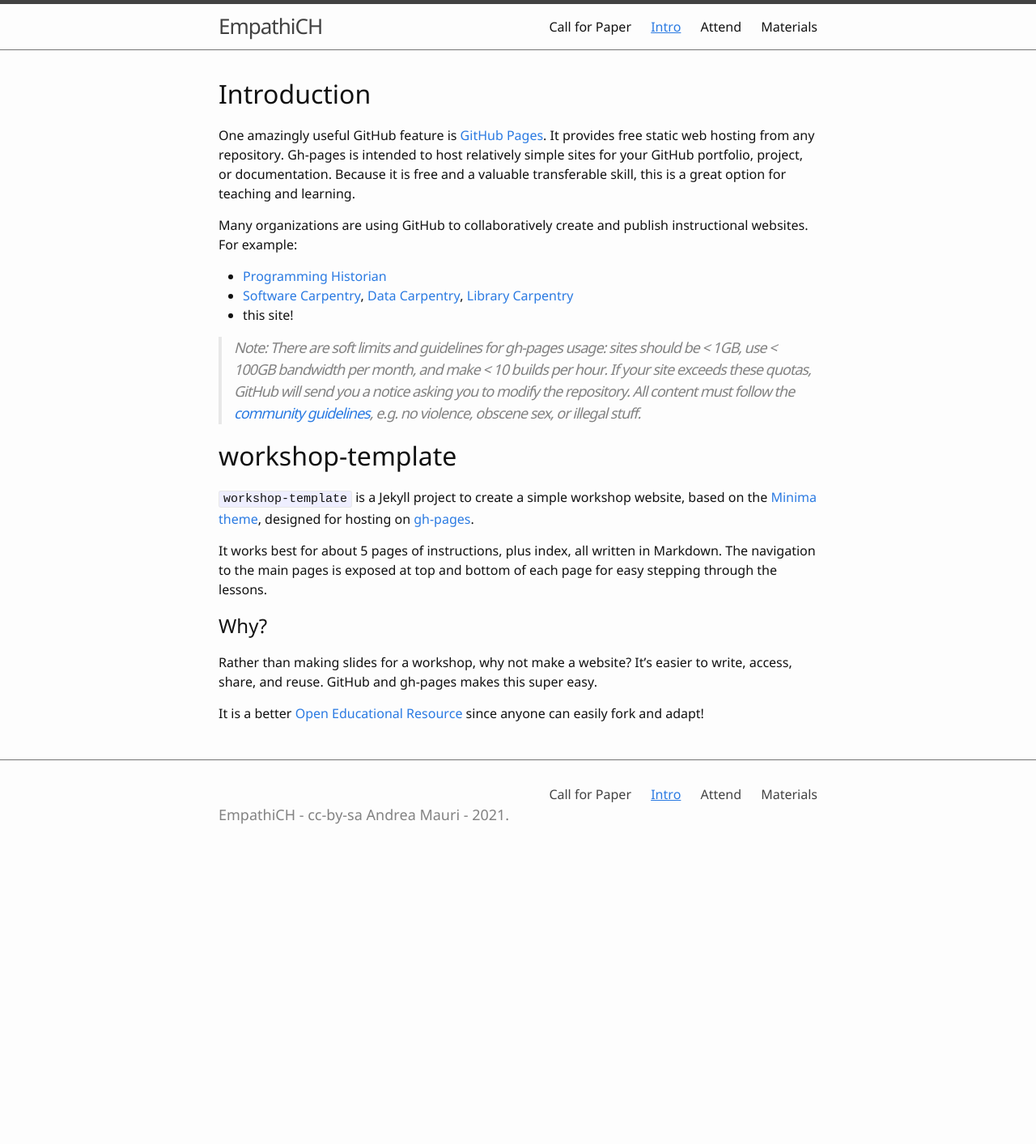
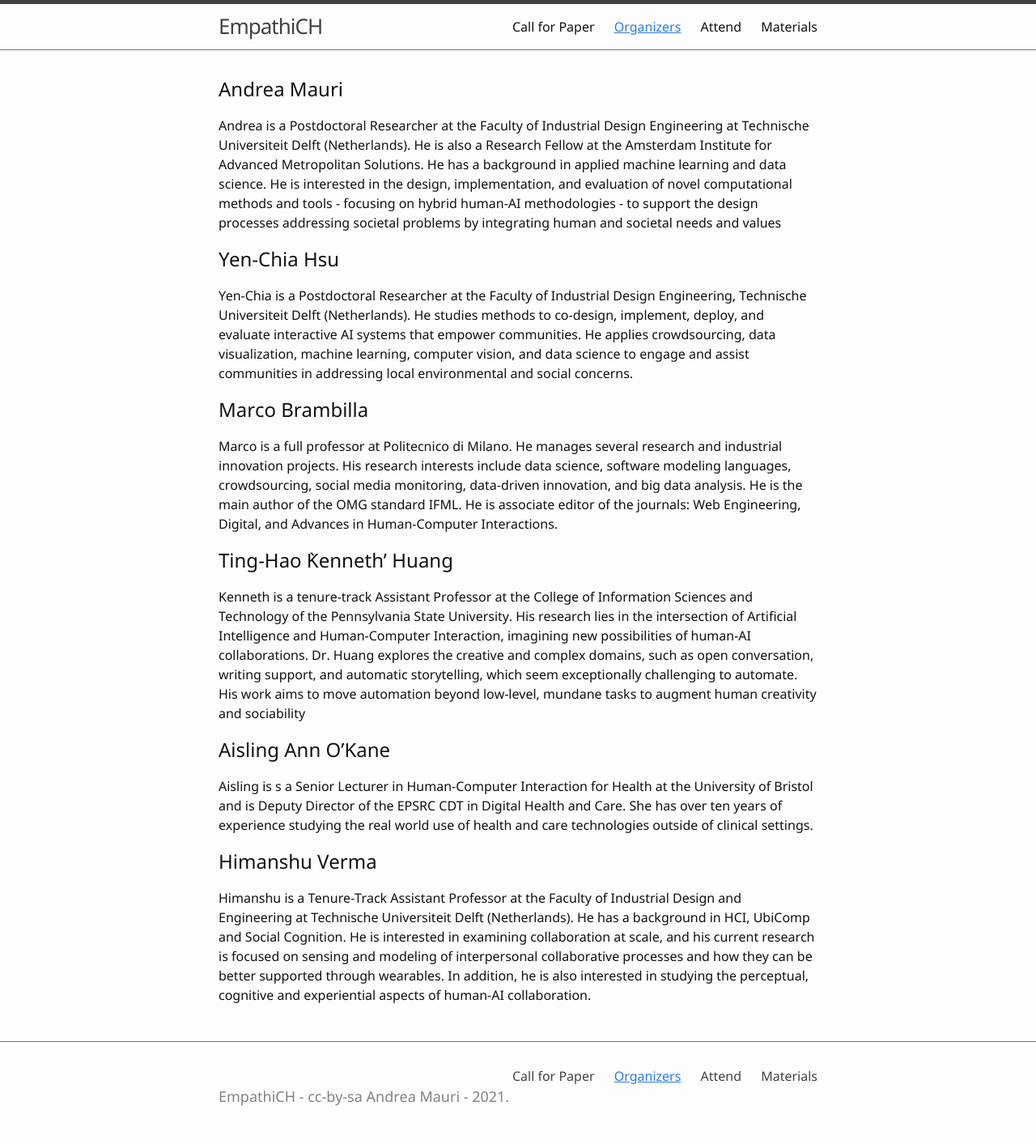
Before and after one commit to empathiCH/empathiCH.github.io, a Jekyll site: the page built from 1-organizers.md, in a window 1280 px wide. Shown: the whole page at 81% size. Built offline with Jekyll 4.4.1, drawn with Linux system fonts in a browser that asks for light colours; before the commit the page ends 1065 px from its top, so only the background shows below that.

Commit message:
filling up some infos

```diff
--- a/1-organizers.md
+++ b/1-organizers.md
@@ -1,38 +1,29 @@
 ---
-title: Intro
+title: Organizers
 nav: true
 ---
 
-# Introduction
 
-One amazingly useful GitHub feature is [GitHub Pages](https://guides.github.com/features/pages/){:target='_blank'}.
-It provides free static web hosting from any repository.
-Gh-pages is intended to host relatively simple sites for your GitHub portfolio, project, or documentation.
-Because it is free and a valuable transferable skill, this is a great option for teaching and learning.
+## Andrea Mauri
 
-Many organizations are using GitHub to collaboratively create and publish instructional websites.
-For example:
+Andrea is a Postdoctoral Researcher at the Faculty of Industrial Design Engineering at Technische Universiteit Delft (Netherlands). He is also a Research Fellow at the Amsterdam Institute for Advanced Metropolitan Solutions. He has a background in applied machine learning and data science. He is interested in the design, implementation, and evaluation of novel computational methods and tools - focusing on hybrid human-AI methodologies - to support the design processes addressing societal problems by integrating human and societal needs and values
 
-- [Programming Historian](http://programminghistorian.org/)
-- [Software Carpentry](https://software-carpentry.org/), [Data Carpentry](http://www.datacarpentry.org/), [Library Carpentry](https://librarycarpentry.org/)
-- this site!
+## Yen-Chia Hsu
 
-> Note:
-> There are *soft* limits and guidelines for gh-pages usage: sites should be < 1GB, use < 100GB bandwidth per month, and make < 10 builds per hour.
-> If your site exceeds these quotas, GitHub will send you a notice asking you to modify the repository.
-> All content must follow the [community guidelines](https://help.github.com/articles/github-community-guidelines/), e.g. no violence, obscene sex, or illegal stuff.
+Yen-Chia is a Postdoctoral Researcher at the Faculty of Industrial Design Engineering, Technische Universiteit Delft (Netherlands). He studies methods to co-design, implement, deploy, and evaluate interactive AI systems that empower communities. He applies crowdsourcing, data visualization, machine learning, computer vision, and data science to engage and assist communities in addressing local environmental and social concerns.
 
-# workshop-template
+## Marco Brambilla
 
-`workshop-template` is a Jekyll project to create a simple workshop website, based on the [Minima theme](https://github.com/jekyll/minima){:target='_blank'}, designed for hosting on [gh-pages](https://pages.github.com/){:target='_blank'}.
+Marco is a full professor at Politecnico di Milano. He manages several research and industrial innovation projects. His research interests include data science, software modeling languages, crowdsourcing, social media monitoring, data-driven innovation, and big data analysis. He is the main author of the OMG standard IFML. He is associate editor of the journals: Web Engineering, Digital, and Advances in Human-Computer Interactions.
 
-It works best for about 5 pages of instructions, plus index, all written in Markdown.
-The navigation to the main pages is exposed at top and bottom of each page for easy stepping through the lessons.
+## Ting-Hao `Kenneth' Huang
 
-## Why?
+Kenneth is a tenure-track Assistant Professor at the College of Information Sciences and Technology of the Pennsylvania State University. His research lies in the intersection of Artificial Intelligence and Human-Computer Interaction, imagining new possibilities of human-AI collaborations. Dr. Huang explores the creative and complex domains, such as open conversation, writing support, and automatic storytelling, which seem exceptionally challenging to automate. His work aims to move automation beyond low-level, mundane tasks to augment human creativity and sociability
 
-Rather than making slides for a workshop, why not make a website?
-It's easier to write, access, share, and reuse.
-GitHub and gh-pages makes this super easy.
+## Aisling Ann O'Kane
 
-It is a better [Open Educational Resource](https://en.wikipedia.org/wiki/Open_educational_resources){:target='_blank'} since anyone can easily fork and adapt!
+Aisling is s a Senior Lecturer in Human-Computer Interaction for Health at the University of Bristol and is Deputy Director of the EPSRC CDT in Digital Health and Care. She has over ten years of experience studying the real world use of health and care technologies outside of clinical settings.
+
+## Himanshu Verma
+
+Himanshu is a Tenure-Track Assistant Professor at the Faculty of Industrial Design and Engineering at Technische Universiteit Delft (Netherlands). He has a background in HCI, UbiComp and Social Cognition. He is interested in examining collaboration at scale, and his current research is focused on sensing and modeling of interpersonal collaborative processes and how they can be better supported through wearables. In addition, he is also interested in studying the perceptual, cognitive and experiential aspects of human-AI collaboration.
```
Also changed, not shown: 0-cfp.md (+28 -0 lines), index.md (+11 -2 lines).
